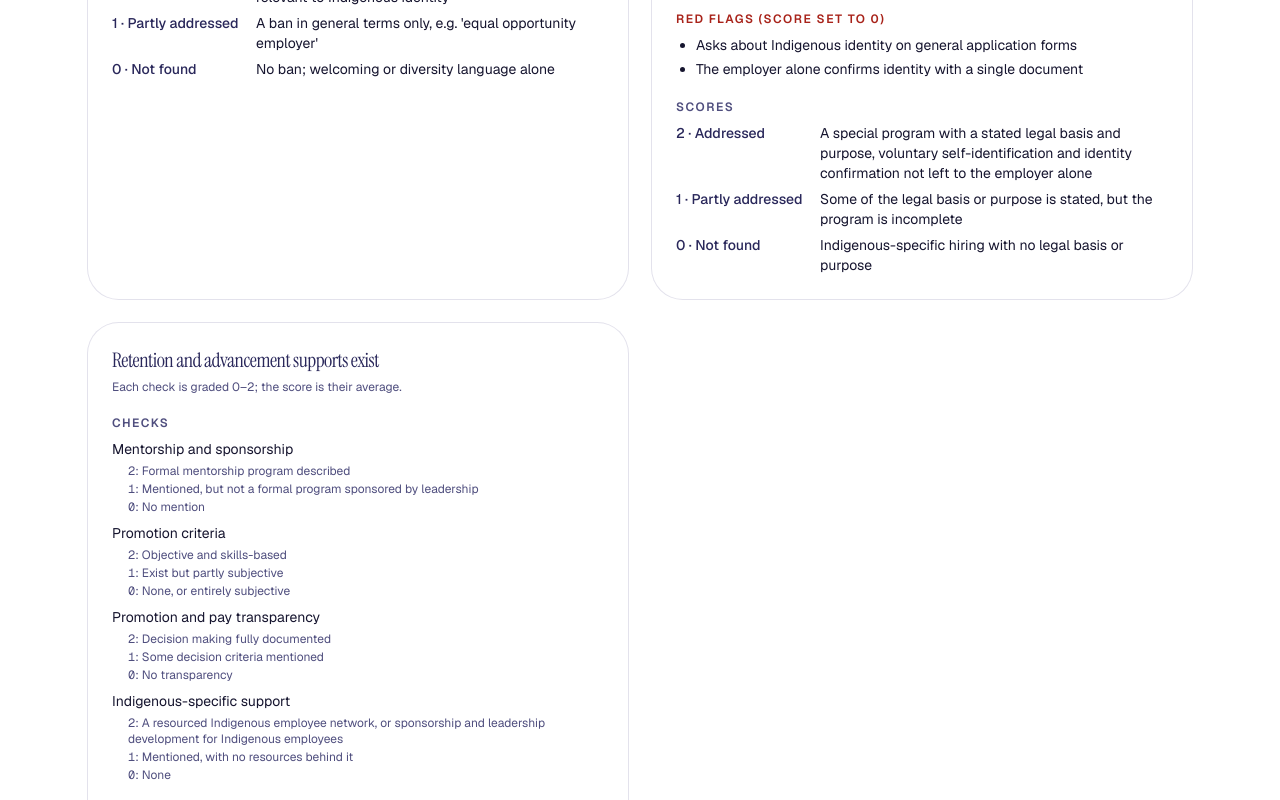
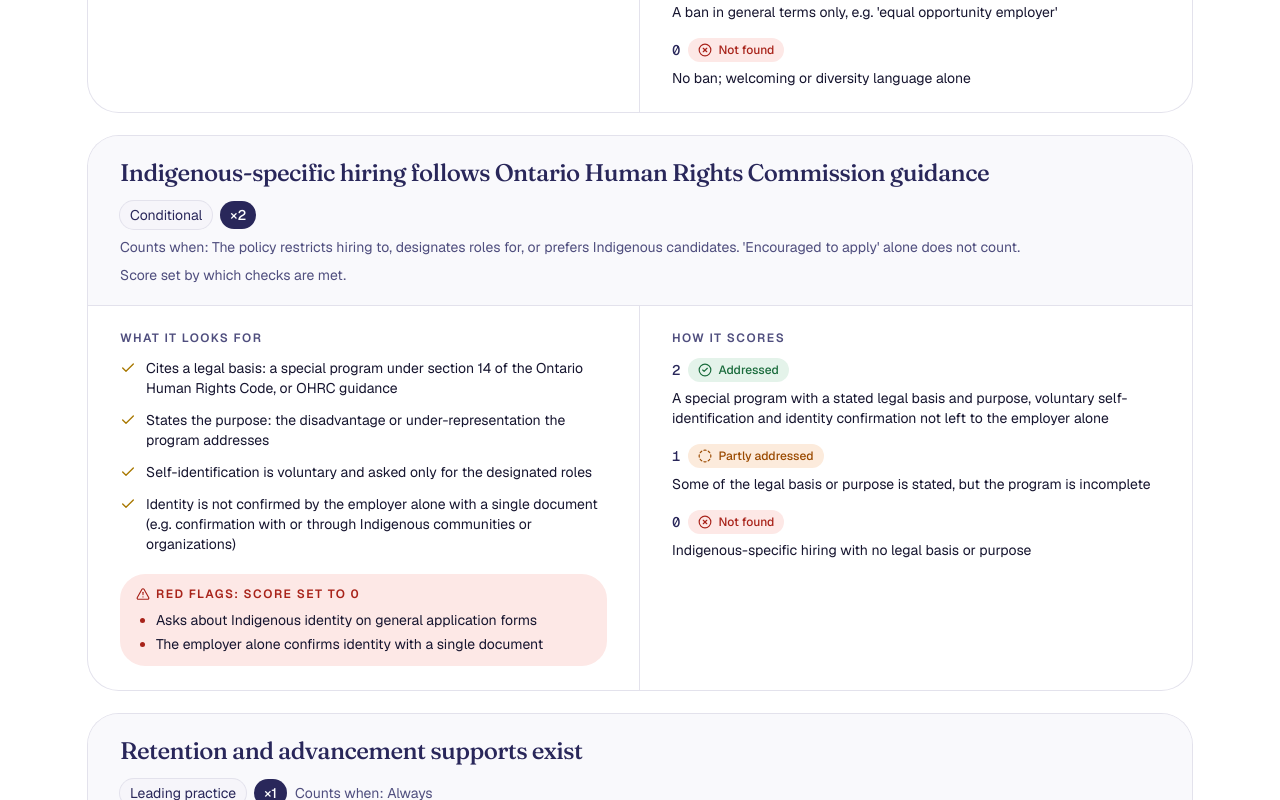
Before and after one commit to cmhrabi/Ninetytwo, a Next.js app: page /methodology in a window 1280 px wide. Shown: the part 1360-2160 px from the top of the page. Built offline with nearby package versions, Linux system fonts and the light colour scheme.

Commit message:
design: Fraunces headings, example row wrap, methodology cards, team copy checklist (#10)

```diff
--- /dev/null
+++ b/plan/TEAM_COPY_TODO.md
@@ -0,0 +1,70 @@
+# Team copy to write
+
+The app shows team-written words in several places. Those places are still empty: on the site
+each one shows as a grey dashed box starting with "TODO(team)". The AI is not allowed to write
+any of this, so it has to come from the team.
+
+**How to fill one in:** send the text to a dev (Slack is fine), or edit the file yourself.
+Replace the whole `TODO(team): …` line. Keep the `##` / `###` headings exactly as they are,
+because the site finds each slot by its heading. Put any source in as a link:
+`[Source name](https://…)`.
+
+---
+
+## 🔴 High priority
+
+### 1. What we learned (landing page, near the bottom)
+File: `content/what-we-learned.md`. Three short sections, a paragraph or a few bullets each, citing sources where you make a claim.
+- [ ] **Day 1**: what we learned on Day 1
+- [ ] **Research**: what we learned from research
+- [ ] **Day 2**: what we learned while building
+
+### 2. Landing page hero subline (under the big headline)
+File: `content/landing.md` → `## Hero subline`
+- [ ] 1–2 sentences on what the tool does for HR, People & Culture and recruitment leads.
+- [ ] Also **confirm or rewrite** the headline under `## Hero headline`. It currently reads: "Check your internal policies against Call to Action 92."
+
+### 3. Footer acknowledgement (beside the NinetyTwo logo, on every page)
+File: `content/acknowledgement.md`
+- [ ] The team's acknowledgement, 1–3 sentences.
+
+---
+
+## 🟠 Landing page
+
+File: `content/landing.md`
+- [ ] **Ask 1** (`## Ask 1`): the first thing Call to Action 92 asks of corporate Canada, in your own words, with a citation. 1–2 sentences.
+- [ ] **Ask 2** (`## Ask 2`): the second thing, with a citation.
+- [ ] **Ask 3** (`## Ask 3`): the third thing, with a citation.
+- [ ] **Why it matters** (`## Why it matters`): one short pull quote on why this matters for employers. One sentence, shown large.
+- [ ] **Why it matters source** (`## Why it matters source`): the source link for that quote.
+
+## 🟠 Methodology & Sources page
+
+- [ ] **Your data**, `content/data-note.md`: the data and OCAP® note. What happens to uploaded documents and how the team thought about data and content. A short paragraph or a few bullets.
+- [ ] **All sources**, `content/sources.md` → `## All sources`: the full source list and attributions, one link per line.
+- [ ] **Built on**, `content/sources.md` → `## Built on`: check that each of the three links goes to the exact page we cite (Ontario Human Rights Commission, UNDRIP Art. 2, TRC Call to Action 92).
+
+## 🟠 Report page: the "gap" text for each criterion
+
+File: `rubric/rubric.json` (a dev can paste these in; just send the text). Each criterion needs two pieces:
+- **What Addressed looks like**: 1–2 sentences describing a policy that fully meets it.
+- **Why it matters**: in your own words, citing the sources listed for that criterion.
+
+- [ ] **The policy prohibits discrimination, including on grounds relevant to Indigenous identity**: What Addressed looks like / Why it matters
+- [ ] **Indigenous-specific hiring follows Ontario Human Rights Commission guidance**: What Addressed looks like / Why it matters
+- [ ] **Retention and advancement supports exist**: What Addressed looks like / Why it matters
+
+## 🟡 Report page: "Coming next" cards
+
+File: `rubric/rubric.json` → `comingNext`. These are 18 greyed-out cards for criteria we haven't built yet. Each needs a short title, a few words, like "Leadership: Indigenous representation on the board".
+- [ ] Leadership × 3
+- [ ] Consultation × 4
+- [ ] Hiring × 4
+- [ ] Procurement × 3
+- [ ] Education × 4
+
+## 🟡 Sample policies
+
+Files: `samples/weak.txt`, `samples/partial.txt`, `samples/strong.txt`
+- [ ] Once the sample text is final, delete the first line (`TODO(team): replace with the team's sample text`). **Tell Tech B first**, because a test checks for that line.
--- a/src/app/globals.css
+++ b/src/app/globals.css
@@ -60,11 +60,11 @@
   /* type */
   --font-sans: var(--font-geist-sans);
   --font-mono: var(--font-geist-mono);
-  --font-heading: var(--font-instrument-serif);
+  --font-heading: var(--font-fraunces);
 
   --text-display: clamp(2.75rem, 7vw, 4.5rem);
   --text-display--line-height: 1.05;
-  --text-display--letter-spacing: -0.02em;
+  --text-display--letter-spacing: -0.015em;
 
   /* shape */
   --radius-sm: calc(var(--radius) * 0.6);
@@ -141,8 +141,8 @@
   h2,
   h3 {
     @apply font-heading tracking-tight text-balance;
-    font-weight: 400;
-    line-height: 1.1;
+    font-weight: 500;
+    line-height: 1.15;
   }
   ::selection {
     background: var(--gold);
--- a/src/app/methodology/page.tsx
+++ b/src/app/methodology/page.tsx
@@ -1,9 +1,11 @@
 import type { Metadata } from "next";
+import { Check, TriangleAlert } from "lucide-react";
 import { Markdown } from "@/components/Markdown";
 import { Eyebrow, Section } from "@/components/brand/Section";
+import { StatusChip } from "@/components/brand/StatusChip";
 import { LinkList, TeamCopy } from "@/components/report/parts";
 import { getContent, getLinks, getRubric, getSection } from "@/lib/content";
-import { allSources, criteriaRows, workedExample } from "@/lib/methodology";
+import { allSources, criteriaRows, workedExample, type CriterionRow } from "@/lib/methodology";
 import type { Criterion } from "@/shared";
 
 export const metadata: Metadata = { title: "Methodology & Sources · NinetyTwo" };
@@ -75,9 +77,9 @@ export default function MethodologyPage() {
             the document. A verified red flag sets the criterion to 0. A score of 0 on a criterion marked baseline raises
             a warning above the score, whatever the percentage.
           </p>
-          <div className="mt-6 grid gap-6 lg:grid-cols-2">
-            {rubric.criteria.map((c) => (
-              <CriterionMethod key={c.id} criterion={c} />
+          <div className="mt-8 space-y-6">
+            {rubric.criteria.map((c, i) => (
+              <CriterionMethod key={c.id} criterion={c} row={rows[i]} />
             ))}
           </div>
         </div>
@@ -173,53 +175,75 @@ export default function MethodologyPage() {
   );
 }
 
-function CriterionMethod({ criterion }: { criterion: Criterion }) {
+function CriterionMethod({ criterion, row }: { criterion: Criterion; row: CriterionRow }) {
   return (
-    <article className="rounded-3xl bg-white p-6 ring-1 ring-border">
-      <h3 className="text-xl leading-snug text-midnight">{criterion.title}</h3>
-      <p className="mt-1 text-xs text-muted-foreground">
-        {criterion.scoring.type === "average" ? "Each check is graded 0–2; the score is their average." : "Score set by which checks are met."}
+    <article className="overflow-hidden rounded-3xl bg-white ring-1 ring-border">
+      <header className="border-b border-border bg-surface/60 px-6 py-5 sm:px-8">
+        <h3 className="text-2xl leading-snug text-midnight">{criterion.title}</h3>
+        <div className="mt-3 flex flex-wrap items-center gap-2 text-sm">
+          <span className="rounded-full bg-secondary px-2.5 py-1 text-midnight ring-1 ring-border">{row.tier}</span>
+          <span className="rounded-full bg-midnight px-2.5 py-1 font-medium text-white">×{row.weight}</span>
+          <span className="text-muted-foreground">Counts when: {row.whenItCounts}</span>
+        </div>
+        <p className="mt-2 text-sm text-muted-foreground">
+          {criterion.scoring.type === "average"
+            ? "Each check is graded 0–2; the score is their average."
+            : "Score set by which checks are met."}
         </p>
-      <h4 className="mt-5 text-xs font-semibold tracking-[0.12em] text-muted-foreground uppercase">Checks</h4>
-      <ul className="mt-2 space-y-2 text-sm">
+      </header>
+      <div className="grid md:grid-cols-2 md:divide-x md:divide-border">
+        <section className="px-6 py-6 sm:px-8">
+          <h4 className="text-xs font-semibold tracking-[0.12em] text-muted-foreground uppercase">What it looks for</h4>
+          <ul className="mt-3 space-y-3 text-sm">
             {criterion.checks.map((k) => (
-          <li key={k.id}>
-            {k.label}
+              <li key={k.id} className="flex gap-2.5">
+                <Check className="mt-0.5 size-4 shrink-0 text-gold-edge" aria-hidden />
+                <div className="min-w-0">
+                  <p className="text-ink">{k.label}</p>
                   {k.graded && k.levels && (
-              <ul className="mt-1 ml-4 space-y-0.5 text-xs text-muted-foreground">
+                    <ul className="mt-1.5 space-y-1 border-l-2 border-border pl-3 text-xs text-muted-foreground">
                       {LEVELS.map((l) => (
                         <li key={l}>
-                    <span className="font-mono">{l}</span>: {k.levels![l]}
+                          <span className="font-mono font-medium text-midnight">{l}</span> {k.levels![l]}
                         </li>
                       ))}
                     </ul>
                   )}
+                </div>
               </li>
             ))}
           </ul>
           {criterion.redFlags.length > 0 && (
-        <>
-          <h4 className="mt-5 text-xs font-semibold tracking-[0.12em] text-status-notfound uppercase">Red flags (score set to 0)</h4>
-          <ul className="mt-2 list-disc space-y-1 pl-5 text-sm">
+            <div className="mt-5 rounded-2xl bg-status-notfound-bg px-4 py-3">
+              <h4 className="flex items-center gap-1.5 text-xs font-semibold tracking-[0.12em] text-status-notfound uppercase">
+                <TriangleAlert className="size-3.5" aria-hidden />
+                Red flags: score set to 0
+              </h4>
+              <ul className="mt-2 list-disc space-y-1 pl-5 text-sm text-ink marker:text-status-notfound">
                 {criterion.redFlags.map((f) => (
                   <li key={f.id}>{f.label}</li>
                 ))}
               </ul>
-        </>
+            </div>
           )}
-      <h4 className="mt-5 text-xs font-semibold tracking-[0.12em] text-muted-foreground uppercase">Scores</h4>
-      <dl className="mt-2 space-y-1.5 text-sm">
+        </section>
+        <section className="border-t border-border px-6 py-6 sm:px-8 md:border-t-0">
+          <h4 className="text-xs font-semibold tracking-[0.12em] text-muted-foreground uppercase">How it scores</h4>
+          <dl className="mt-3 space-y-4">
             {LEVELS.map((l) => (
-          <div key={l} className="grid grid-cols-[8.5rem_1fr] gap-2">
-            <dt className="font-medium text-midnight">
-              {l} · {levelName[l]}
+              <div key={l}>
+                <dt className="flex items-center gap-2">
+                  <span className="font-mono text-sm font-medium text-midnight">{l}</span>
+                  <StatusChip status={levelName[l]} className="text-xs" />
                 </dt>
-            <dd>
-              <TeamCopy text={criterion.levels[l]} className="text-sm" />
+                <dd className="mt-1.5">
+                  <TeamCopy text={criterion.levels[l]} className="text-sm text-ink" />
                 </dd>
               </div>
             ))}
           </dl>
+        </section>
+      </div>
     </article>
   );
 }
--- a/src/app/page.tsx
+++ b/src/app/page.tsx
@@ -112,7 +112,7 @@ export default function Home() {
           <ul className="mt-6 divide-y overflow-hidden rounded-2xl bg-card ring-1 ring-border">
             {criteria.map((c) => (
               <li key={c.label} className="grid gap-2 p-5 sm:grid-cols-[1fr_auto] sm:items-center sm:gap-6">
-                <span className="font-heading text-xl text-midnight">{c.label}</span>
+                <span className="font-heading text-xl font-medium text-midnight">{c.label}</span>
                 <span className="flex items-center gap-2 text-sm">
                   <span className="rounded-full bg-secondary px-2.5 py-1 text-midnight">{c.tier}</span>
                   <span className="rounded-full bg-midnight px-2.5 py-1 font-medium text-white">×{c.weight}</span>
@@ -154,7 +154,7 @@ export default function Home() {
           {isTodo(why) ? (
             <Placeholder text={why} />
           ) : (
-            <blockquote className="font-heading text-3xl leading-tight text-balance md:text-5xl">{why}</blockquote>
+            <blockquote className="font-heading text-3xl font-medium leading-tight text-balance md:text-5xl">{why}</blockquote>
           )}
           {whySource && <Markdown className="mt-6 text-sm text-white/70 [&_a]:text-white">{whySource}</Markdown>}
         </Reveal>
--- a/src/components/assess/SampleCards.tsx
+++ b/src/components/assess/SampleCards.tsx
@@ -56,7 +56,7 @@ export function SampleCards({ className }: { className?: string }) {
                   <CircleCheck className="size-4 text-status-addressed" aria-label="Selected" />
                 ) : null}
               </span>
-              <span className="font-heading text-xl leading-tight text-midnight">{s.title}</span>
+              <span className="font-heading text-xl font-medium leading-tight text-midnight">{s.title}</span>
               <span className="text-sm text-muted-foreground">{s.summary}</span>
             </button>
           </li>
--- a/src/components/brand/ScoreRing.tsx
+++ b/src/components/brand/ScoreRing.tsx
@@ -53,7 +53,7 @@ export function ScoreRing({
       </svg>
       <div className="absolute inset-0 flex flex-col items-center justify-center">
         <span
-          className={cn("font-heading leading-none", dark ? "text-white" : "text-midnight")}
+          className={cn("font-heading font-semibold leading-none", dark ? "text-white" : "text-midnight")}
           style={{ fontSize: size * 0.3 }}
         >
           {pct}
--- a/src/components/brand/Wordmark.tsx
+++ b/src/components/brand/Wordmark.tsx
@@ -6,7 +6,7 @@ export function Monogram({ className }: { className?: string }) {
     <span
       aria-hidden
       className={cn(
-        "inline-flex size-8 items-center justify-center rounded-lg bg-midnight font-heading text-lg leading-none text-gold ring-1 ring-white/15",
+        "inline-flex size-8 items-center justify-center rounded-lg bg-midnight font-heading text-lg font-semibold leading-none text-gold ring-1 ring-white/15",
         className,
       )}
     >
@@ -20,7 +20,7 @@ export function Wordmark({ tone = "light", className }: { tone?: "light" | "dark
   return (
     <span
       className={cn(
-        "font-heading text-2xl leading-none",
+        "font-heading text-2xl font-medium leading-none",
         tone === "dark" ? "text-white" : "text-midnight",
         className,
       )}
--- a/src/components/landing/ExamplePreview.tsx
+++ b/src/components/landing/ExamplePreview.tsx
@@ -29,8 +29,8 @@ export function ExamplePreview({ className }: { className?: string }) {
           { name: "Retention and advancement", status: "Partly addressed" as const },
         ].map((c) => (
           <li key={c.name} className="flex items-center justify-between gap-3 rounded-xl bg-white px-3 py-2.5 text-ink">
-            <span className="min-w-0 truncate text-sm font-medium text-midnight">{c.name}</span>
-            <StatusChip status={c.status} className="text-xs" />
+            <span className="min-w-0 text-sm leading-snug font-medium text-midnight">{c.name}</span>
+            <StatusChip status={c.status} className="shrink-0 text-xs" />
           </li>
         ))}
       </ul>
--- a/src/components/report/ScoreSummary.tsx
+++ b/src/components/report/ScoreSummary.tsx
@@ -39,13 +39,13 @@ export function ScoreSummary({
       <div className="text-center sm:text-left">
         <p className="text-sm font-medium tracking-[0.12em] text-muted-foreground uppercase">Overall</p>
         {overall ? (
-          <p className="mt-1 font-heading text-4xl text-midnight">
+          <p className="mt-1 font-heading text-4xl font-medium text-midnight">
             {overall.percent}% · {overall.band}
           </p>
         ) : running ? (
-          <p className="mt-1 font-heading text-3xl text-midnight">Working on it</p>
+          <p className="mt-1 font-heading text-3xl font-medium text-midnight">Working on it</p>
         ) : (
-          <p className="mt-1 font-heading text-3xl text-midnight">Incomplete: retry {missing.map((id) => (rubric ? criterionName(rubric, id) : id)).join(", ")}</p>
+          <p className="mt-1 font-heading text-3xl font-medium text-midnight">Incomplete: retry {missing.map((id) => (rubric ? criterionName(rubric, id) : id)).join(", ")}</p>
         )}
         <p className="mt-2 text-sm font-semibold text-ink">Not legal advice.</p>
         {rubric && (
```
Also changed, not shown: src/app/design/page.tsx (+5 -5 lines), src/app/layout.tsx (+5 -5 lines). Lines whose indentation alone changed are shown as unchanged.
